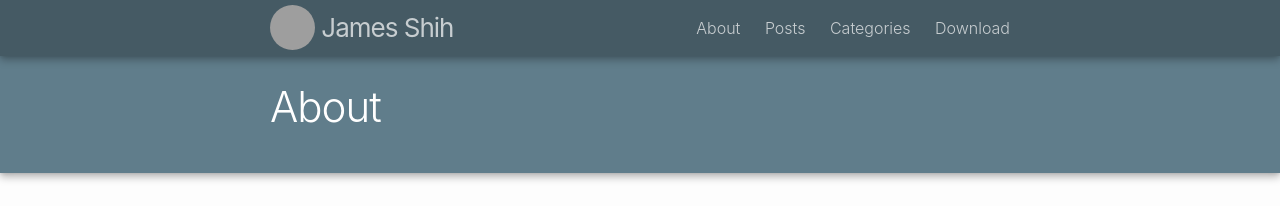
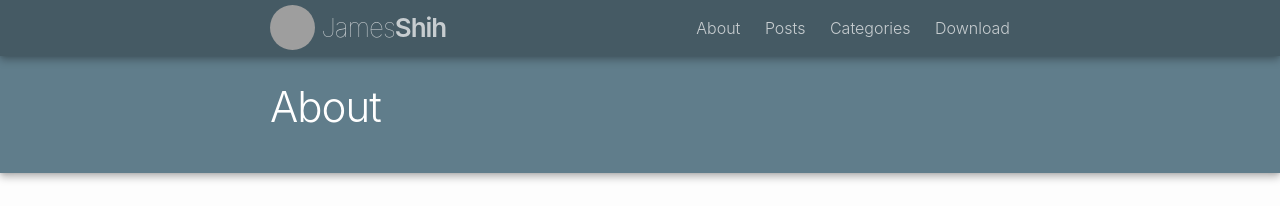
Before and after one commit to hyjk2000/hyjk2000.github.io, a Jekyll site: the page built from about.md, in a window 1280 px wide. Shown: the top 206 px of the page. Built offline with Jekyll 4.4.1, drawn with Linux system fonts in a browser that asks for light colours; grey boxes are pictures that could not be loaded.

Commit message:
Site signature

```diff
--- a/_includes/header.html
+++ b/_includes/header.html
@@ -4,7 +4,7 @@
 
     <a class="site-title" href="{{ site.baseurl }}/">
       {% if site.avatar_url %}<img src="{{ site.avatar_url }}?s=45" srcset="{{ site.avatar_url }}?s=90 2x" alt="logo">{% endif %}
-      {{ site.title }}
+      <span class="signature">James<strong>Shih</strong></span>
     </a>
 
     <nav class="site-nav">
--- a/_sass/_base.scss
+++ b/_sass/_base.scss
@@ -288,6 +288,19 @@ pre {
 
 
 /**
+ * Signature
+ */
+.signature {
+  font-weight: 100;
+
+  strong {
+    font-weight: 600;
+  }
+}
+
+
+
+/**
  * Tag
  */
 .tag {
--- a/_sass/_home.scss
+++ b/_sass/_home.scss
@@ -46,7 +46,6 @@ $anim-text-lines: 5;
     }
 
     h1, h2 {
-        font-weight: 200;
         margin: 0;
     }
 
@@ -62,6 +61,7 @@ $anim-text-lines: 5;
 
     h2 {
         font-size: 28px;
+        font-weight: 200;
         margin-right: -40px;
         text-align: right;
 
--- a/index.html
+++ b/index.html
@@ -7,7 +7,7 @@ layout: fullscreen
 
     <img src="{{ site.avatar_url }}?s=256" srcset="{{ site.avatar_url }}?s=512 2x" alt="logo">
 
-    <h1>James Shih</h1>
+    <h1 class="signature">James<strong>Shih</strong></h1>
     <h2>
       <span>is a</span>
       <span class="anim-text">
```
